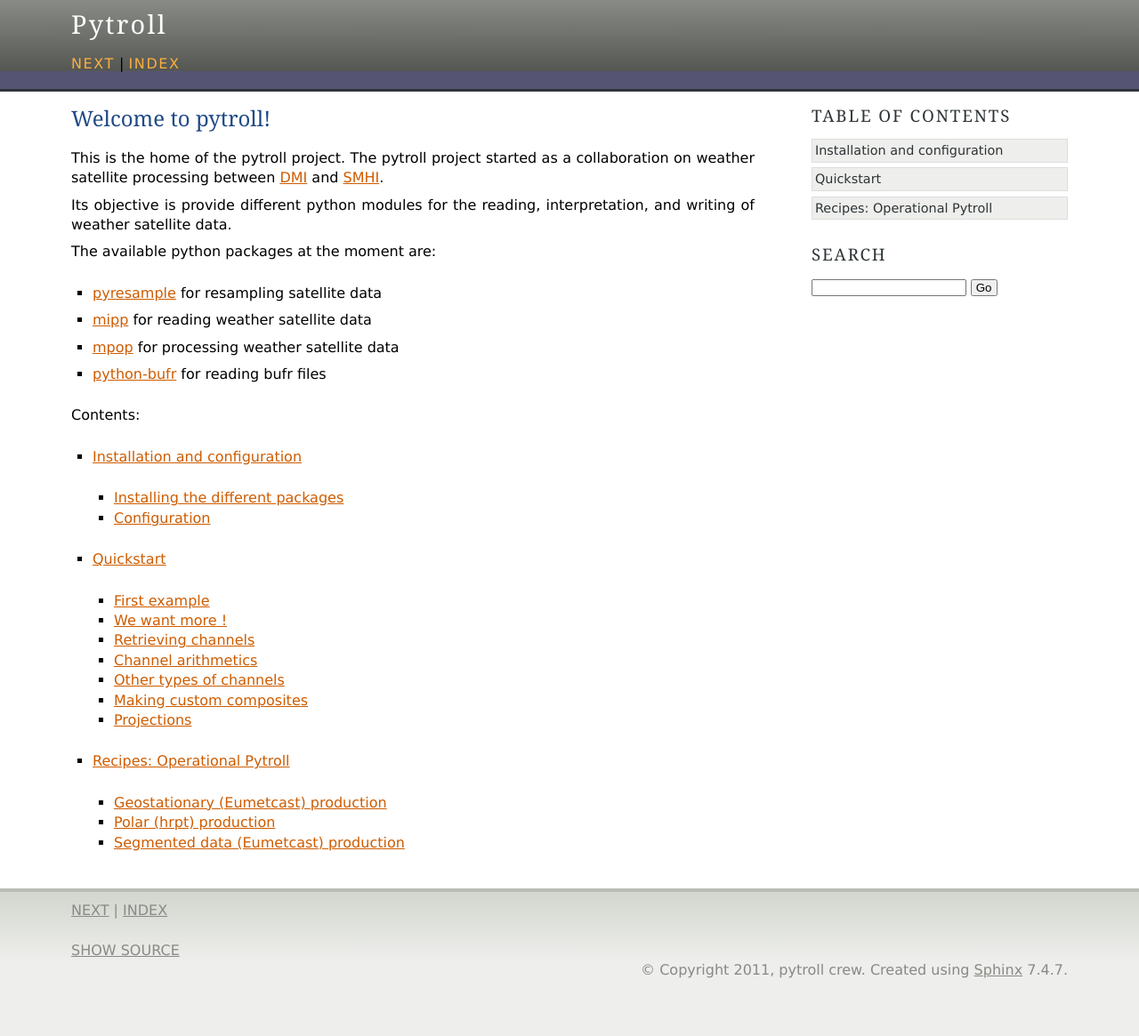
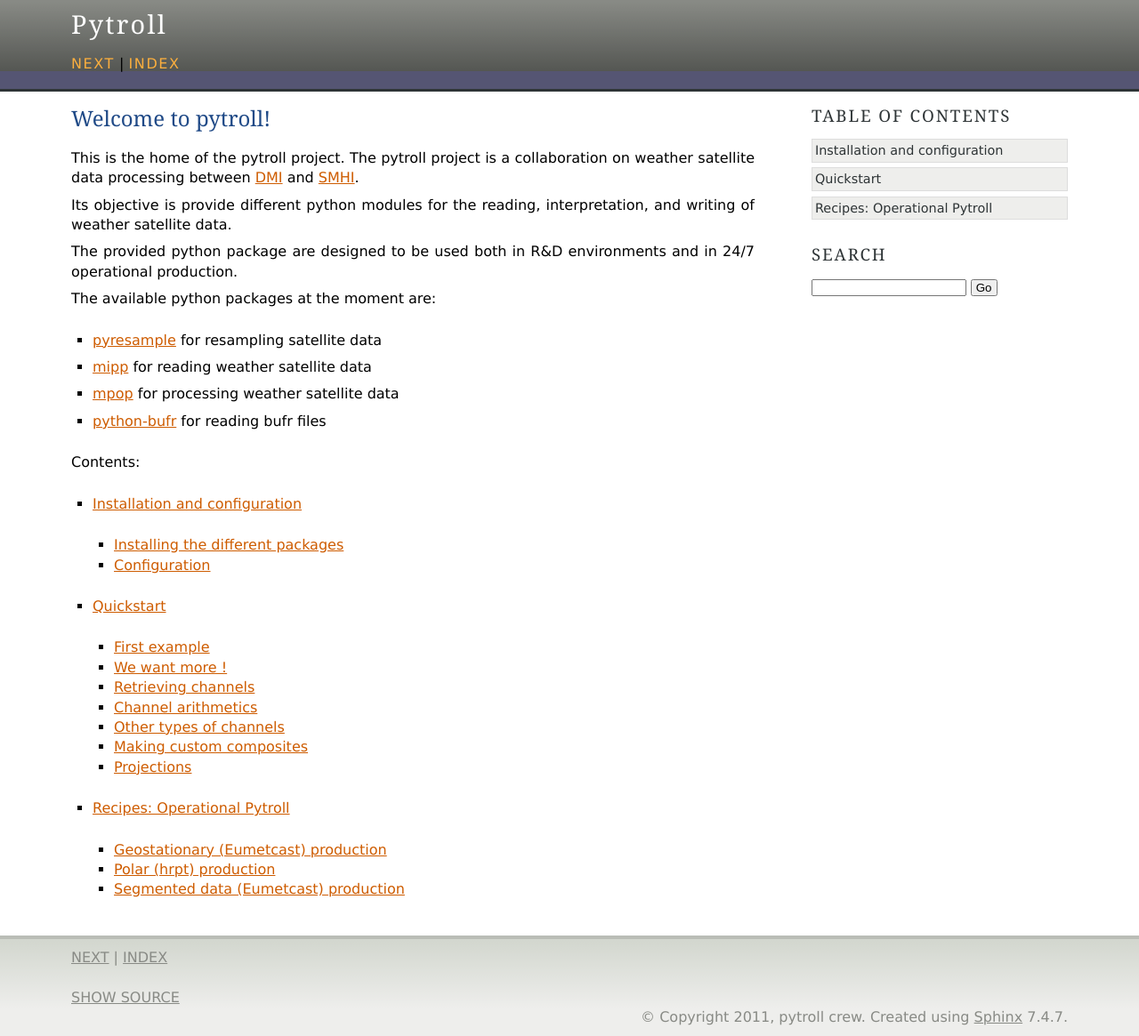
Before and after one commit to pytroll/pytroll, a Sphinx documentation site: the page built from web/source/index.rst, in a window 1280 px wide. Shown: the whole page at 89% size. Built offline with Sphinx 7.4.7, drawn with Linux system fonts in a browser that asks for light colours; formulas are drawn with MathJax 3; before the commit the page ends 1113 px from its top, so only the background shows below that.

Commit message:
Changed wellcome description (test)

```diff
--- a/web/source/index.rst
+++ b/web/source/index.rst
@@ -6,11 +6,13 @@
 Welcome to pytroll!
 ===================
 
-This is the home of the pytroll project.  The pytroll project started as a
-collaboration on weather satellite processing between DMI_ and SMHI_.
+This is the home of the pytroll project.  The pytroll project is a
+collaboration on weather satellite data processing between DMI_ and SMHI_.
 
 Its objective is provide different python modules for the reading,
 interpretation, and writing of weather satellite data.
+
+The provided python package are designed to be used both in R&D environments and in 24/7 operational production.
 
 The available python packages at the moment are:
 
```
Also changed, not shown: 1 other file.
